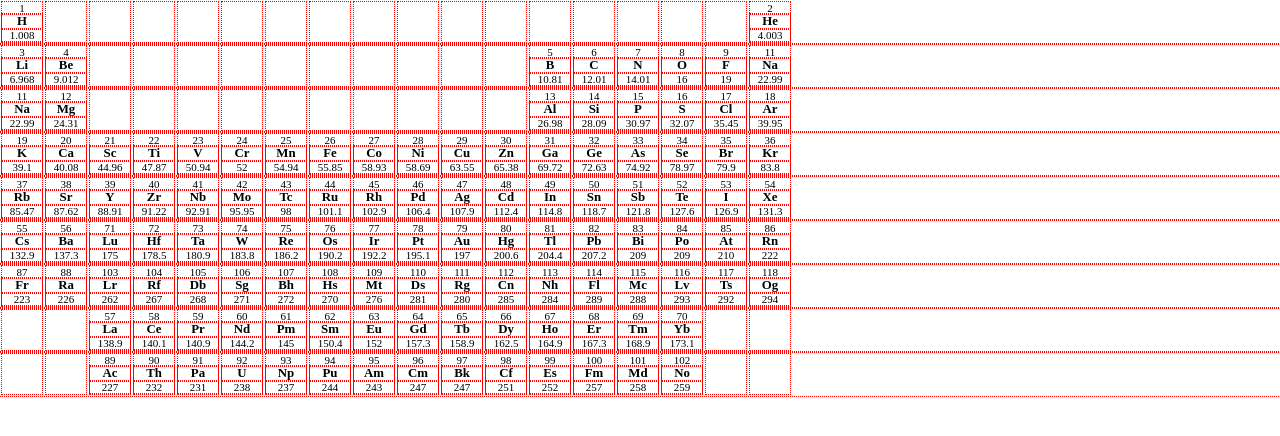
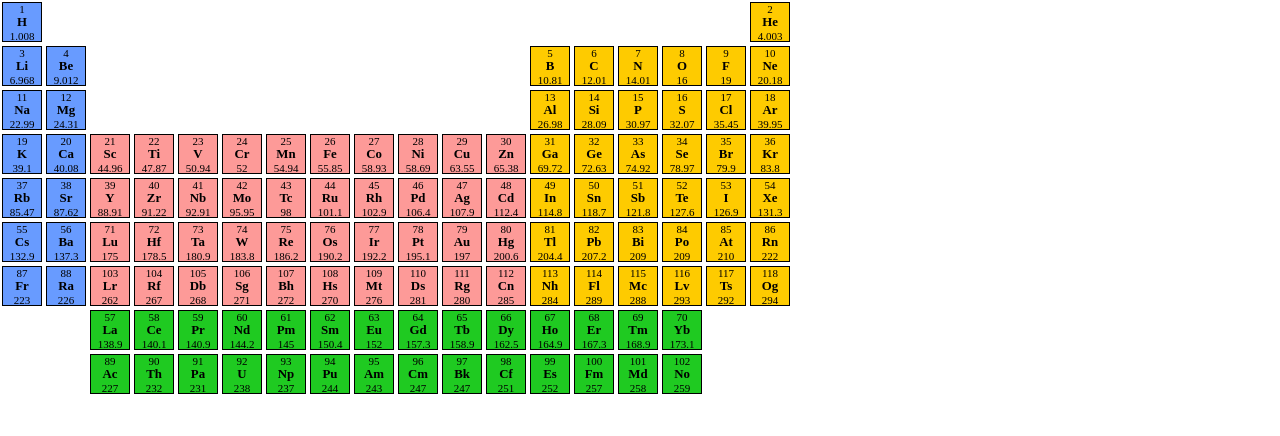
Before and after one commit to hchoi84/18-Periodic-Table, a plain HTML site: page index.html in a window 1280 px wide. Drawn offline with Linux system fonts and the light colour scheme.

Commit message:
updated variables from multiple arrays to one object. implemented element colors. created borders around the element. correct borders from being applied to empty spaces.

```diff
--- a/script.js
+++ b/script.js
@@ -1,39 +1,68 @@
 var squareSize = 40;
-var symbol = {
-    1: "H",    2: "He",    3: "Li",    4: "Be",    5: "B",    6: "C",    7: "N",    8: "O",    9: "F",    10: "Ne",
-    11: "Na",    12: "Mg",    13: "Al",    14: "Si",    15: "P",    16: "S",    17: "Cl",    18: "Ar",    19: "K",
-    20: "Ca",    21: "Sc",    22: "Ti",    23: "V",    24: "Cr",    25: "Mn",    26: "Fe",    27: "Co",    28: "Ni",
-    29: "Cu",    30: "Zn",    31: "Ga",    32: "Ge",    33: "As",    34: "Se",    35: "Br",    36: "Kr",    37: "Rb",
-    38: "Sr",    39: "Y",    40: "Zr",    41: "Nb",    42: "Mo",    43: "Tc",    44: "Ru",    45: "Rh",    46: "Pd",
-    47: "Ag",    48: "Cd",    49: "In",    50: "Sn",    51: "Sb",    52: "Te",    53: "I",    54: "Xe",    55: "Cs",
-    56: "Ba",    57: "La",    58: "Ce",    59: "Pr",    60: "Nd",    61: "Pm",    62: "Sm",    63: "Eu",    64: "Gd",
-    65: "Tb",    66: "Dy",    67: "Ho",    68: "Er",    69: "Tm",    70: "Yb",    71: "Lu",    72: "Hf",    73: "Ta",
-    74: "W",    75: "Re",    76: "Os",    77: "Ir",    78: "Pt",    79: "Au",    80: "Hg",    81: "Tl",    82: "Pb",
-    83: "Bi",    84: "Po",    85: "At",    86: "Rn",    87: "Fr",    88: "Ra",    89: "Ac",    90: "Th",    91: "Pa",
-    92: "U",    93: "Np",    94: "Pu",    95: "Am",    96: "Cm",    97: "Bk",    98: "Cf",    99: "Es",    100: "Fm",
-    101: "Md",    102: "No",    103: "Lr",    104: "Rf",    105: "Db",    106: "Sg",    107: "Bh",    108: "Hs",    109: "Mt",
-    110: "Ds",    111: "Rg",    112: "Cn",    113: "Nh",    114: "Fl",    115: "Mc",    116: "Lv",    117: "Ts",    118: "Og"
-}
-
-var mass = {
-    1: 1.008,    2: 4.003,    3: 6.968,    4: 9.012,    5: 10.81,    6: 12.01,    7: 14.01,    8: 16.00,    9: 19.00,    10: 20.18,
-    11: 22.99,    12: 24.31,    13: 26.98,    14: 28.09,    15: 30.97,    16: 32.07,    17: 35.45,    18: 39.95,    19: 39.10,
-    20: 40.08,    21: 44.96,    22: 47.87,    23: 50.94,    24: 52.00,    25: 54.94,    26: 55.85,    27: 58.93,    28: 58.69,
-    29: 63.55,    30: 65.38,    31: 69.72,    32: 72.63,    33: 74.92,    34: 78.97,    35: 79.90,    36: 83.80,    37: 85.47,
-    38: 87.62,    39: 88.91,    40: 91.22,    41: 92.91,    42: 95.95,    43: 98,    44: 101.1,    45: 102.9,    46: 106.4,
-    47: 107.9,    48: 112.4,    49: 114.8,    50: 118.7,    51: 121.8,    52: 127.6,    53: 126.9,    54: 131.3,    55: 132.9,
-    56: 137.3,    57: 138.9,    58: 140.1,    59: 140.9,    60: 144.2,    61: 145,    62: 150.4,    63: 152.0,    64: 157.3,
-    65: 158.9,    66: 162.5,    67: 164.9,    68: 167.3,    69: 168.9,    70: 173.1,    71: 175.0,    72: 178.5,    73: 180.9,
-    74: 183.8,    75: 186.2,    76: 190.2,    77: 192.2,    78: 195.1,    79: 197.0,    80: 200.6,    81: 204.4,    82: 207.2,
-    83: 209.0,    84: 209,    85: 210,    86: 222,    87: 223,    88: 226,    89: 227,    90: 232.0,    91: 231.0,    92: 238.0,
-    93: 237,    94: 244,    95: 243,    96: 247,    97: 247,    98: 251,    99: 252,    100: 257,    101: 258,    102: 259,
-    103: 262,    104: 267,    105: 268,    106: 271,    107: 272,    108: 270,    109: 276,    110: 281,    111: 280,    112: 285,
-    113: 284,    114: 289,    115: 288,    116: 293,    117: 292,    118: 294,
-}
-
+var elements =[
+    { symbol: "H", mass: 1.008, color: "blue" },    { symbol: "He", mass: 4.003, color: "yellow" },
+    { symbol: "Li", mass: 6.968, color: "blue" },    { symbol: "Be", mass: 9.012, color: "blue" },
+    { symbol: "B", mass: 10.81, color: "yellow" },    { symbol: "C", mass: 12.01, color: "yellow" },
+    { symbol: "N", mass: 14.01, color: "yellow" },    { symbol: "O", mass: 16.00, color: "yellow" },
+    { symbol: "F", mass: 19.00, color: "yellow" },    { symbol: "Ne", mass: 20.18, color: "yellow" },
+    { symbol: "Na", mass: 22.99, color: "blue" },    { symbol: "Mg", mass: 24.31, color: "blue" },
+    { symbol: "Al", mass: 26.98, color: "yellow" },    { symbol: "Si", mass: 28.09, color: "yellow" },
+    { symbol: "P", mass: 30.97, color: "yellow" },    { symbol: "S", mass: 32.07, color: "yellow" },
+    { symbol: "Cl", mass: 35.45, color: "yellow" },    { symbol: "Ar", mass: 39.95, color: "yellow" },
+    { symbol: "K", mass: 39.10, color: "blue" },    { symbol: "Ca", mass: 40.08, color: "blue" },
+    { symbol: "Sc", mass: 44.96, color: "red" },    { symbol: "Ti", mass: 47.87, color: "red" },
+    { symbol: "V", mass: 50.94, color: "red" },    { symbol: "Cr", mass: 52.00, color: "red" },
+    { symbol: "Mn", mass: 54.94, color: "red" },    { symbol: "Fe", mass: 55.85, color: "red" },
+    { symbol: "Co", mass: 58.93, color: "red" },    { symbol: "Ni", mass: 58.69, color: "red" },
+    { symbol: "Cu", mass: 63.55, color: "red" },    { symbol: "Zn", mass: 65.38, color: "red" },
+    { symbol: "Ga", mass: 69.72, color: "yellow" },    { symbol: "Ge", mass: 72.63, color: "yellow" },
+    { symbol: "As", mass: 74.92, color: "yellow" },    { symbol: "Se", mass: 78.97, color: "yellow" },
+    { symbol: "Br", mass: 79.90, color: "yellow" },    { symbol: "Kr", mass: 83.80, color: "yellow" },
+    { symbol: "Rb", mass: 85.47, color: "blue" },    { symbol: "Sr", mass: 87.62, color: "blue" },
+    { symbol: "Y", mass: 88.91, color: "red" },    { symbol: "Zr", mass: 91.22, color: "red" },
+    { symbol: "Nb", mass: 92.91, color: "red" },    { symbol: "Mo", mass: 95.95, color: "red" },
+    { symbol: "Tc", mass: 98, color: "red" },    { symbol: "Ru", mass: 101.1, color: "red" },
+    { symbol: "Rh", mass: 102.9, color: "red" },    { symbol: "Pd", mass: 106.4, color: "red" },
+    { symbol: "Ag", mass: 107.9, color: "red" },    { symbol: "Cd", mass: 112.4, color: "red" },
+    { symbol: "In", mass: 114.8, color: "yellow" },    { symbol: "Sn", mass: 118.7, color: "yellow" },
+    { symbol: "Sb", mass: 121.8, color: "yellow" },    { symbol: "Te", mass: 127.6, color: "yellow" },
+    { symbol: "I", mass: 126.9, color: "yellow" },    { symbol: "Xe", mass: 131.3, color: "yellow" },
+    { symbol: "Cs", mass: 132.9, color: "blue" },    { symbol: "Ba", mass: 137.3, color: "blue" },
+    { symbol: "La", mass: 138.9, color: "green" },    { symbol: "Ce", mass: 140.1, color: "green" },
+    { symbol: "Pr", mass: 140.9, color: "green" },    { symbol: "Nd", mass: 144.2, color: "green" },
+    { symbol: "Pm", mass: 145, color: "green" },    { symbol: "Sm", mass: 150.4, color: "green" },
+    { symbol: "Eu", mass: 152.0, color: "green" },    { symbol: "Gd", mass: 157.3, color: "green" },
+    { symbol: "Tb", mass: 158.9, color: "green" },    { symbol: "Dy", mass: 162.5, color: "green" },
+    { symbol: "Ho", mass: 164.9, color: "green" },    { symbol: "Er", mass: 167.3, color: "green" },
+    { symbol: "Tm", mass: 168.9, color: "green" },    { symbol: "Yb", mass: 173.1, color: "green" },
+    { symbol: "Lu", mass: 175.0, color: "red" },    { symbol: "Hf", mass: 178.5, color: "red" },
+    { symbol: "Ta", mass: 180.9, color: "red" },    { symbol: "W", mass: 183.8, color: "red" },
+    { symbol: "Re", mass: 186.2, color: "red" },    { symbol: "Os", mass: 190.2, color: "red" },
+    { symbol: "Ir", mass: 192.2, color: "red" },    { symbol: "Pt", mass: 195.1, color: "red" },
+    { symbol: "Au", mass: 197.0, color: "red" },    { symbol: "Hg", mass: 200.6, color: "red" },
+    { symbol: "Tl", mass: 204.4, color: "yellow" },    { symbol: "Pb", mass: 207.2, color: "yellow" },
+    { symbol: "Bi", mass: 209.0, color: "yellow" },    { symbol: "Po", mass: 209, color: "yellow" },
+    { symbol: "At", mass: 210, color: "yellow" },    { symbol: "Rn", mass: 222, color: "yellow" },
+    { symbol: "Fr", mass: 223, color: "blue" },    { symbol: "Ra", mass: 226, color: "blue" },
+    { symbol: "Ac", mass: 227, color: "green" },    { symbol: "Th", mass: 232.0, color: "green" },
+    { symbol: "Pa", mass: 231.0, color: "green" },    { symbol: "U", mass: 238.0, color: "green" },
+    { symbol: "Np", mass: 237, color: "green" },    { symbol: "Pu", mass: 244, color: "green" },
+    { symbol: "Am", mass: 243, color: "green" },    { symbol: "Cm", mass: 247, color: "green" },
+    { symbol: "Bk", mass: 247, color: "green" },    { symbol: "Cf", mass: 251, color: "green" },
+    { symbol: "Es", mass: 252, color: "green" },    { symbol: "Fm", mass: 257, color: "green" },
+    { symbol: "Md", mass: 258, color: "green" },    { symbol: "No", mass: 259, color: "green" },
+    { symbol: "Lr", mass: 262, color: "red" },    { symbol: "Rf", mass: 267, color: "red" },
+    { symbol: "Db", mass: 268, color: "red" },    { symbol: "Sg", mass: 271, color: "red" },
+    { symbol: "Bh", mass: 272, color: "red" },    { symbol: "Hs", mass: 270, color: "red" },
+    { symbol: "Mt", mass: 276, color: "red" },    { symbol: "Ds", mass: 281, color: "red" },
+    { symbol: "Rg", mass: 280, color: "red" },    { symbol: "Cn", mass: 285, color: "red" },
+    { symbol: "Nh", mass: 284, color: "yellow" },    { symbol: "Fl", mass: 289, color: "yellow" },
+    { symbol: "Mc", mass: 288, color: "yellow" },    { symbol: "Lv", mass: 293, color: "yellow" },
+    { symbol: "Ts", mass: 292, color: "yellow" },    { symbol: "Og", mass: 294, color: "yellow" }
+]
 var table = [
     1,  0,  0,   0,   0,   0,   0,   0,   0,   0,   0,   0,   0,   0,   0,   0,   0,   2,
-    3,  4,  0,   0,   0,   0,   0,   0,   0,   0,   0,   0,   5,   6,   7,   8,   9,   11,
+    3,  4,  0,   0,   0,   0,   0,   0,   0,   0,   0,   0,   5,   6,   7,   8,   9,   10,
     11, 12, 0,   0,   0,   0,   0,   0,   0,   0,   0,   0,   13,  14,  15,  16,  17,  18,
     19, 20, 21,  22,  23,  24,  25,  26,  27,  28,  29,  30,  31,  32,  33,  34,  35,  36,
     37, 38, 39,  40,  41,  42,  43,  44,  45,  46,  47,  48,  49,  50,  51,  52,  53,  54,
@@ -51,18 +80,19 @@ function drawSquares(){
     for (var y = 1; y <= 9; y++){
         output += "<div class='row" + y + "'>"
         for (var x = 0; x < 18; x++){
-            output += "<div class='squares'>";
             if(table[tableNum] == 0){
+                output += "<div class='blank'></div>";
                 tableNum++
             }
             else{
+                output += "<div class='squares " + elements[table[tableNum] - 1]["color"] + "'>";
                 output += ("<p>" + table[tableNum] + "</p>");
-                output += ("<h3>" + symbol[table[tableNum]] + "</h3>");
-                output += ("<p>" + mass[table[tableNum]] + "</p>");
+                output += ("<h3>" + elements[table[tableNum] - 1]["symbol"] + "</h3>");
+                output += ("<p>" + elements[table[tableNum] - 1]["mass"] + "</p>");
                 tableNum++;
                 atomicNum ++;
+                output += "</div>";
             }
-            output += "</div>";
         }
         output += "</div>"
     }
--- a/style.css
+++ b/style.css
@@ -1,9 +1,10 @@
 *{
     padding: 0;
     margin: 0;
-    outline: 1px dotted red;
+    /* outline: 1px dotted red; */
 }
 .squares{
+    box-sizing: border-box;
     width: 40px;
     height: 40px;
     display: inline-block;
@@ -11,4 +12,28 @@
     font-size: 11px;
     vertical-align: middle;
     margin: 2px;
+    border: 1px solid black;
 }
+.blank{
+    width: 40px;
+    height: 40px;
+    display: inline-block;
+    vertical-align: middle;
+    margin: 2px;
+}
+
+.blue{
+    background-color: #689bff;
+}
+
+.red{
+    background-color: #fd9a98;
+}
+
+.green{
+    background-color: #1fca21;
+}
+
+.yellow{
+    background-color: #fecb00;
+}
```
Also changed, not shown: index.html (+0 -10 lines).
